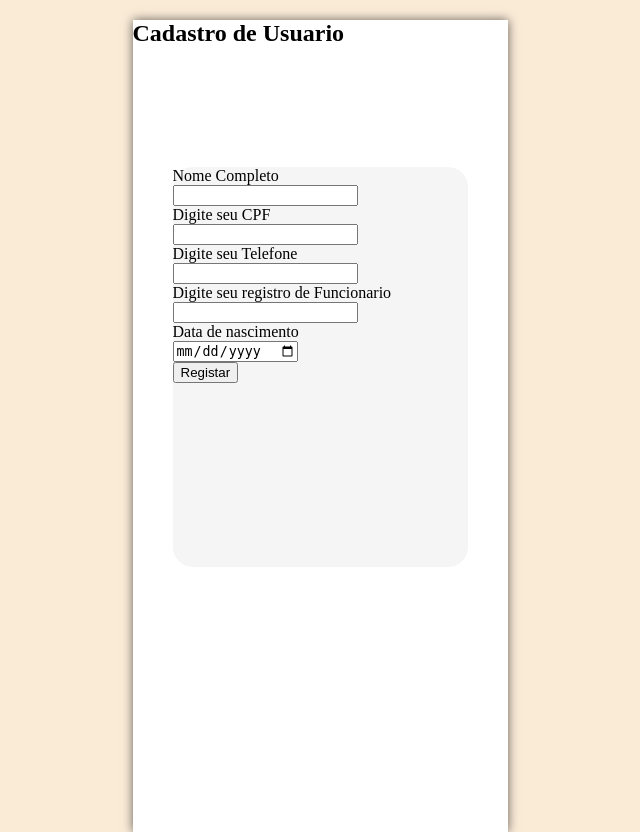
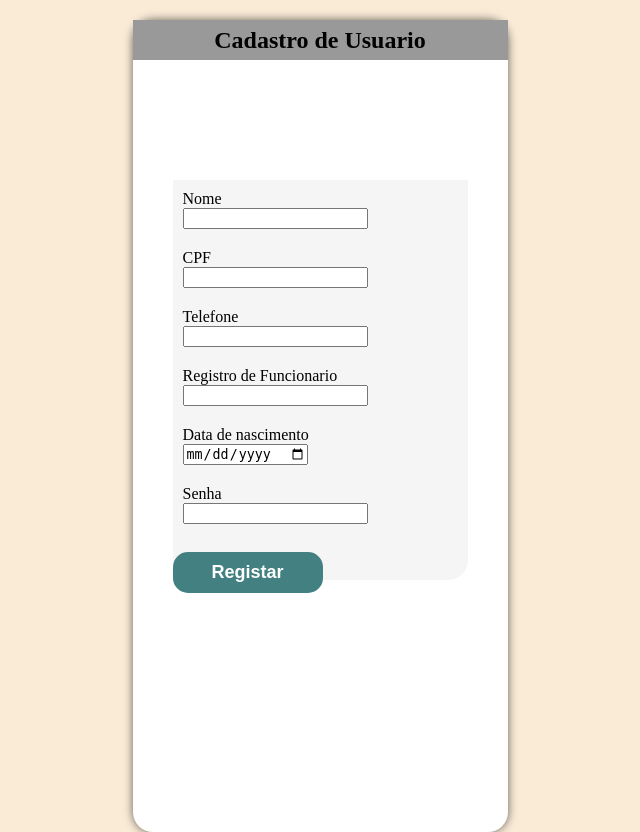
Before and after one commit to Braian-de-Liz/Tchuu-Tchuu, a PHP site: page /Public/pagRegistro.html in a window 1280 px wide. Shown: the part 18-850 px from the top of the page, without its empty margins (320-960 px from the left). Run offline with PHP 8.4, Linux system fonts and the light colour scheme.

Commit message:
Registro

```diff
--- a/Assets/stylelogin.css
+++ b/Assets/stylelogin.css
@@ -34,13 +34,13 @@ body {
 
 
 #Registro {
-    margin: 30px 40px;
-    border-radius: 30px;
+    margin: 0 auto;
+    border-radius: 20px;
     width: 375px;
-    height: 800px;
-    margin: 0 auto;
-    text-align: center;
+    height: 812px;
     gap: 30px;
+    box-shadow: 0 0 10px rgba(0, 0, 0, 0.6);
+    background-color: white;
 
 }
 
@@ -53,13 +53,7 @@ fieldset {
 }
 
 .envia {
-
-}
-
-
-.form-class{
-
-    background-color: whitesmoke;
+   background-color: whitesmoke;
     background: #438082;
     color: white;
     border: none;
@@ -73,6 +67,7 @@ fieldset {
     text-align: center;
     min-width: 150px;
 }
+
 
 
 .envia:hover {
@@ -92,7 +87,8 @@ form p {
 }
 
 
-.form-class{
-
+.form-group{
+    gap: 30px;
+    padding: 10px;
     background-color: whitesmoke;
 }
--- a/Public/pagRegistro.html
+++ b/Public/pagRegistro.html
@@ -14,31 +14,31 @@
 
     </header>
     <section>
-        <nav> <a href="paginaINicio.html" id="Voltar">← Voltar</a>  </nav>
-        <div id="container">
-            <h1 id="titu">Cadastro de Usuario  </h1>
+        <nav> <a href="pagGeralDashboard.html" id="Voltar">← Voltar</a>  </nav>
+        <div id="Registro">
+            <h1 id="cabe">Cadastro de Usuario  </h1>
             <form id="Login" onsubmit="return valideRegistro()">
 
                 <div class="form-group">
-                    <label for="nome">Nome Completo</label>
+                    <label for="nome">Nome </label>
                     <br>
                     <input type="text" id="nome">
                 </div>
 
                 <div class="form-group">
-                    <label for="cpf"> Digite seu CPF</label>
+                    <label for="cpf">  CPF</label>
                     <br>
                     <input type="text" id="cpf">
                 </div>
 
                 <div class="form-group">
-                    <label for="tel">Digite seu Telefone </label>
+                    <label for="tel">Telefone </label>
                     <br>
                     <input type="number" id="tel">
                 </div>
 
                 <div class="form-group">
-                    <label for="Registro">Digite seu registro de Funcionario</label>
+                    <label for="Registro">Registro de Funcionario</label>
                     <br>
                     <input type="number" id="RegistroFun">
                 </div>
@@ -49,7 +49,13 @@
                     <input type="date" id="DataNasc">
                 </div>
 
-                <button>  Registar </button>
+                <div class="form-group">
+                    <label for="Senha">Senha</label>
+                    <br>
+                    <input type="text" id="Senha">
+                </div>
+            <br>
+                <button class="envia">  Registar </button>
 
 
 
```
